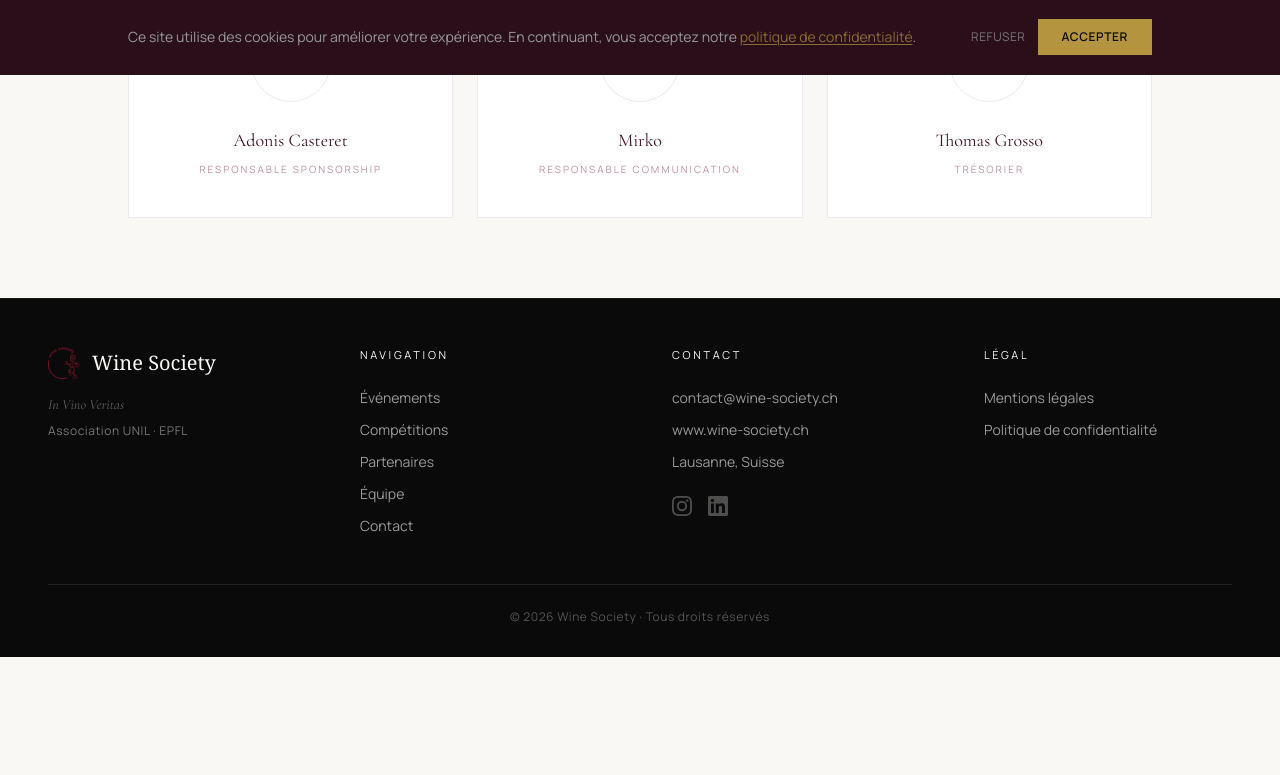
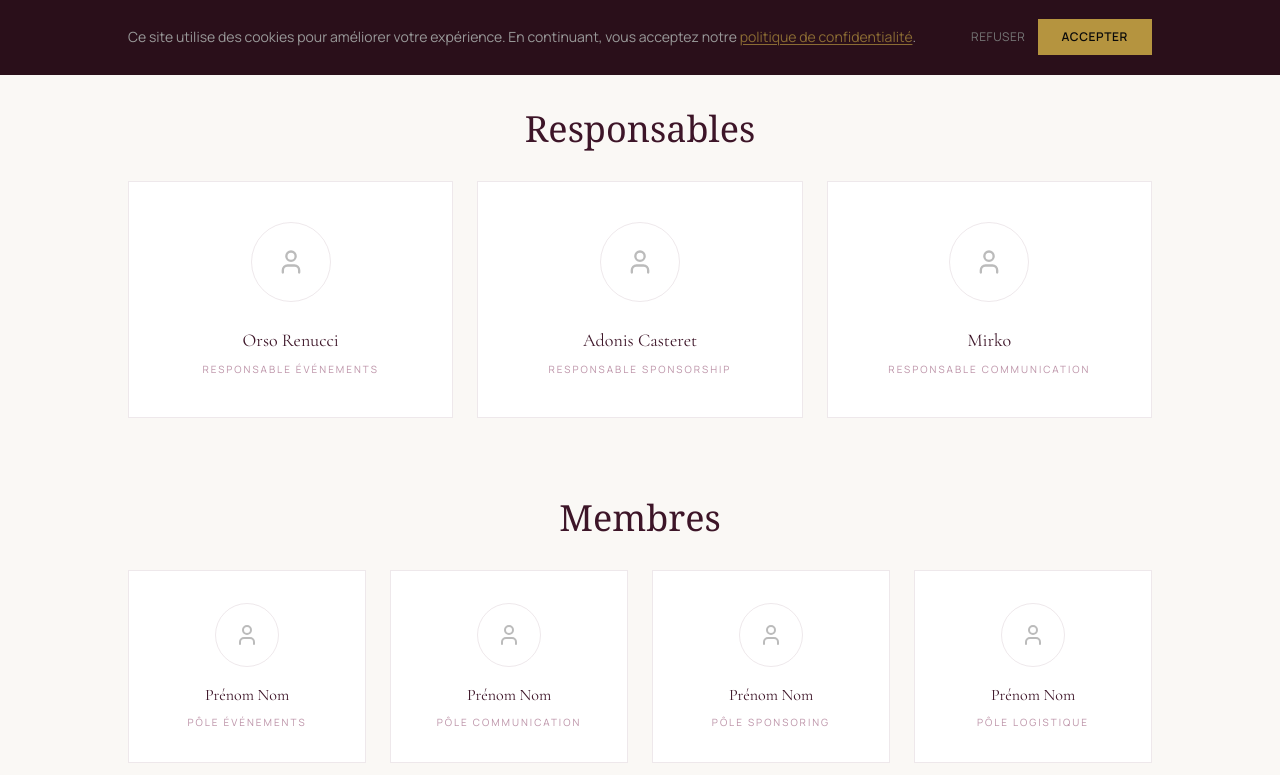
Before and after one commit to WineSociety-Lausanne/Wine-Society-Web, a Next.js app: page /team in a window 1280 px wide. Shown: the part 725-1500 px from the top of the page. Before the commit the page ends 1382 px from the top, so only its background shows below. Built offline with nearby package versions, Linux system fonts and the light colour scheme; a web font is replaced by a local one.

Commit message:
add of team

```diff
--- a/src/app/team/page.tsx
+++ b/src/app/team/page.tsx
@@ -5,44 +5,115 @@ import { StaggerContainer, StaggerItem } from "@/components/AnimatedText";
 import SectionHeader from "@/components/SectionHeader";
 import { User } from "lucide-react";
 
-const teamMembers = [
-  { nameKey: "president", name: "Damien Grosset-Bourbange" },
-  { nameKey: "vicePresident", name: "Jan Hoffman" },
-  { nameKey: "events", name: "Orso Renucci" },
-  { nameKey: "sponsorship", name: "Adonis Casteret" },
-  { nameKey: "communication", name: "Mirko " },
-  { nameKey: "treasurer", name: "Thomas Grosso" },
+// 1. Comité (Direction)
+const direction = [
+  { nameKey: "president", name: "Damien Grosset-Bourbange", fallbackRole: "Président" },
+  { nameKey: "vicePresident", name: "Jan Hoffman", fallbackRole: "Vice-Président" },
+  { nameKey: "treasurer", name: "Thomas Grosso", fallbackRole: "Trésorier" },
+];
+
+// 2. Responsables de Pôles
+const responsables = [
+  { nameKey: "events", name: "Orso Renucci", fallbackRole: "Responsable Événements" },
+  { nameKey: "sponsorship", name: "Adonis Casteret", fallbackRole: "Responsable Sponsoring" },
+  { nameKey: "communication", name: "Mirko", fallbackRole: "Responsable Communication" },
+];
+
+// 3. Membres
+const membres = [
+  { nameKey: "memberEvent", name: "Prénom Nom", fallbackRole: "Pôle Événements" },
+  { nameKey: "memberComm", name: "Prénom Nom", fallbackRole: "Pôle Communication" },
+  { nameKey: "memberSponso", name: "Prénom Nom", fallbackRole: "Pôle Sponsoring" },
+  { nameKey: "memberLogistique", name: "Prénom Nom", fallbackRole: "Pôle Logistique" },
 ];
 
 export default function TeamPage() {
   const { t } = useLang();
 
+  // Fonction utilitaire pour éviter que ça crash si la clé de traduction n'existe pas encore
+  const getRole = (key: string, fallback: string) => {
+    // Si t.team.roles existe et contient la clé, on l'utilise, sinon on utilise le texte par défaut
+    return (t?.team?.roles as any)?.[key] || fallback;
+  };
+
   return (
     <>
       <section className="relative px-6 md:px-12 lg:px-24 pt-40 pb-8 bg-wine-900">
         <div className="relative z-10 max-w-5xl mx-auto">
-          <SectionHeader title={t.team.title} subtitle={t.team.subtitle} light />
+          <SectionHeader title={t?.team?.title || "Notre Équipe"} subtitle={t?.team?.subtitle || "Comité de la Wine Society"} light />
         </div>
       </section>
 
       <section className="section-padding bg-bg">
-        <div className="max-w-5xl mx-auto">
+        <div className="max-w-5xl mx-auto space-y-20">
+
+          {/* SECTION 1 : COMITÉ */}
+          <div>
+            <h2 className="font-headline text-3xl md:text-4xl text-wine-900 mb-8 text-center">
+              {t?.team?.sections?.committee}
+            </h2>
             <StaggerContainer className="grid sm:grid-cols-2 lg:grid-cols-3 gap-6">
-            {teamMembers.map((member, i) => (
-              <StaggerItem key={i}>
-                <div className="bg-white border border-wine-800/10 p-10 text-center group hover:border-wine-800/25 transition-colors duration-500">
+              {direction.map((member, i) => (
+                <StaggerItem key={`dir-${i}`}>
+                  <div className="bg-white border border-wine-800/10 p-10 text-center group hover:border-wine-800/25 transition-colors duration-500 h-full">
                     <div className="w-20 h-20 mx-auto mb-6 border border-wine-800/10 rounded-full flex items-center justify-center group-hover:border-wine-700/30 transition-colors duration-500">
                       <User className="w-7 h-7 text-dark-300 group-hover:text-wine-700 transition-colors duration-500" />
                     </div>
                     <h3 className="font-display text-lg text-wine-900">{member.name}</h3>
                     <p className="font-body text-[10px] text-wine-700/50 mt-2 uppercase tracking-[0.2em]">
-                    {t.team.roles[member.nameKey as keyof typeof t.team.roles]}
+                      {getRole(member.nameKey, member.fallbackRole)}
                     </p>
                   </div>
                 </StaggerItem>
               ))}
             </StaggerContainer>
           </div>
+
+          {/* SECTION 2 : RESPONSABLES */}
+          <div>
+            <h2 className="font-headline text-3xl md:text-4xl text-wine-900 mb-8 text-center">
+              {t?.team?.sections?.heads}
+            </h2>
+            <StaggerContainer className="grid sm:grid-cols-2 lg:grid-cols-3 gap-6">
+              {responsables.map((member, i) => (
+                <StaggerItem key={`resp-${i}`}>
+                  <div className="bg-white border border-wine-800/10 p-10 text-center group hover:border-wine-800/25 transition-colors duration-500 h-full">
+                    <div className="w-20 h-20 mx-auto mb-6 border border-wine-800/10 rounded-full flex items-center justify-center group-hover:border-wine-700/30 transition-colors duration-500">
+                      <User className="w-7 h-7 text-dark-300 group-hover:text-wine-700 transition-colors duration-500" />
+                    </div>
+                    <h3 className="font-display text-lg text-wine-900">{member.name}</h3>
+                    <p className="font-body text-[10px] text-wine-700/50 mt-2 uppercase tracking-[0.2em]">
+                      {getRole(member.nameKey, member.fallbackRole)}
+                    </p>
+                  </div>
+                </StaggerItem>
+              ))}
+            </StaggerContainer>
+          </div>
+
+          {/* SECTION 3 : MEMBRES */}
+          <div>
+            <h2 className="font-headline text-3xl md:text-4xl text-wine-900 mb-8 text-center">
+              {t?.team?.sections?.members}
+            </h2>
+            <StaggerContainer className="grid sm:grid-cols-2 lg:grid-cols-4 gap-6">
+              {membres.map((member, i) => (
+                <StaggerItem key={`mem-${i}`}>
+                  <div className="bg-white border border-wine-800/10 p-8 text-center group hover:border-wine-800/25 transition-colors duration-500 h-full">
+                    <div className="w-16 h-16 mx-auto mb-4 border border-wine-800/10 rounded-full flex items-center justify-center group-hover:border-wine-700/30 transition-colors duration-500">
+                      <User className="w-6 h-6 text-dark-300 group-hover:text-wine-700 transition-colors duration-500" />
+                    </div>
+                    <h3 className="font-display text-base text-wine-900">{member.name}</h3>
+                    <p className="font-body text-[10px] text-wine-700/50 mt-2 uppercase tracking-[0.2em]">
+                      {getRole(member.nameKey, member.fallbackRole)}
+                    </p>
+                  </div>
+                </StaggerItem>
+              ))}
+            </StaggerContainer>
+          </div>
+
+        </div>
       </section>
     </>
   );
--- a/src/lib/dictionaries.ts
+++ b/src/lib/dictionaries.ts
@@ -89,7 +89,7 @@ export const dictionaries = {
         title: "Nos offres de sponsoring",
         bronze: {
           name: "Bronze",
-          price: "CHF 800 HT",
+          price: "Prix sur demande",
           features: [
             "Logo sur nos affiches et flyers",
             "Logo sur la page Sponsors du site web",
@@ -101,7 +101,7 @@ export const dictionaries = {
         },
         silver: {
           name: "Silver",
-          price: "CHF 1'500 HT",
+          price: "Prix sur demande",
           features: [
             "Tout le package Bronze",
             "Logo sur nos cartes de visite",
@@ -113,7 +113,7 @@ export const dictionaries = {
         },
         gold: {
           name: "Gold",
-          price: "CHF 3'000 HT",
+          price: "Prix sur demande",
           features: [
             "Tout le package Silver",
             "Logo sur nos pulls/t-shirts",
@@ -149,19 +149,17 @@ export const dictionaries = {
           location: "Bordeaux, France",
           description:
             "Prestigieux concours international de dégustation à l'aveugle réunissant les meilleures universités du monde autour des grands crus bordelais.",
-        },/*
-        {
-          name: "L'Étiquette",
-          organizer: "Kedge Business School",
-          location: "Bordeaux, France",
-          description:
-            "Compétition œnologique organisée par Kedge au cœur du vignoble bordelais.",
-        },*/
+        },
       ],
     },
     team: {
       title: "Notre équipe",
       subtitle: "Une équipe passionnée au service de l'œnologie",
+      sections: {
+        committee: "Comité",
+        heads: "Responsables",
+        members: "Membres",
+      },
       roles: {
         president: "Président",
         vicePresident: "Vice-président",
@@ -169,6 +167,10 @@ export const dictionaries = {
         events: "Responsable Événements",
         communication: "Responsable Communication",
         treasurer: "Trésorier",
+        memberEvent: "Pôle Événements",
+        memberComm: "Pôle Communication",
+        memberSponso: "Pôle Sponsoring",
+        memberLogistique: "Pôle Logistique",
       },
     },
     events: {
@@ -298,7 +300,7 @@ export const dictionaries = {
         title: "Our sponsoring packages",
         bronze: {
           name: "Bronze",
-          price: "CHF 800",
+          price: "On request",
           features: [
             "Logo on our posters and flyers",
             "Logo on the Sponsors page of our website",
@@ -310,7 +312,7 @@ export const dictionaries = {
         },
         silver: {
           name: "Silver",
-          price: "CHF 1,500",
+          price: "On request",
           features: [
             "Entire Bronze package",
             "Logo on our business cards",
@@ -322,7 +324,7 @@ export const dictionaries = {
         },
         gold: {
           name: "Gold",
-          price: "CHF 3,000",
+          price: "On request",
           features: [
             "Entire Silver package",
             "Logo on our hoodies/t-shirts",
@@ -358,19 +360,17 @@ export const dictionaries = {
           location: "Bordeaux, France",
           description:
             "Prestigious international blind tasting competition bringing together the world's top universities around Bordeaux grand crus.",
-        },/*
-        {
-          name: "L'Étiquette",
-          organizer: "Kedge Business School",
-          location: "Bordeaux, France",
-          description:
-            "Oenology competition organised by Kedge in the heart of the Bordeaux vineyard.",
-        },*/
+        },
       ],
     },
     team: {
       title: "Our team",
       subtitle: "A passionate team dedicated to oenology",
+      sections: {
+        committee: "Committee",
+        heads: "Heads of Departments",
+        members: "Members",
+      },
       roles: {
         president: "President",
         vicePresident: "Vice-President",
@@ -378,6 +378,10 @@ export const dictionaries = {
         events: "Head of Events",
         communication: "Head of Communication",
         treasurer: "Treasurer",
+        memberEvent: "Events Team",
+        memberComm: "Communication Team",
+        memberSponso: "Sponsorship Team",
+        memberLogistique: "Logistics Team",
       },
     },
     events: {
```
Lines whose indentation alone changed are shown as unchanged.
